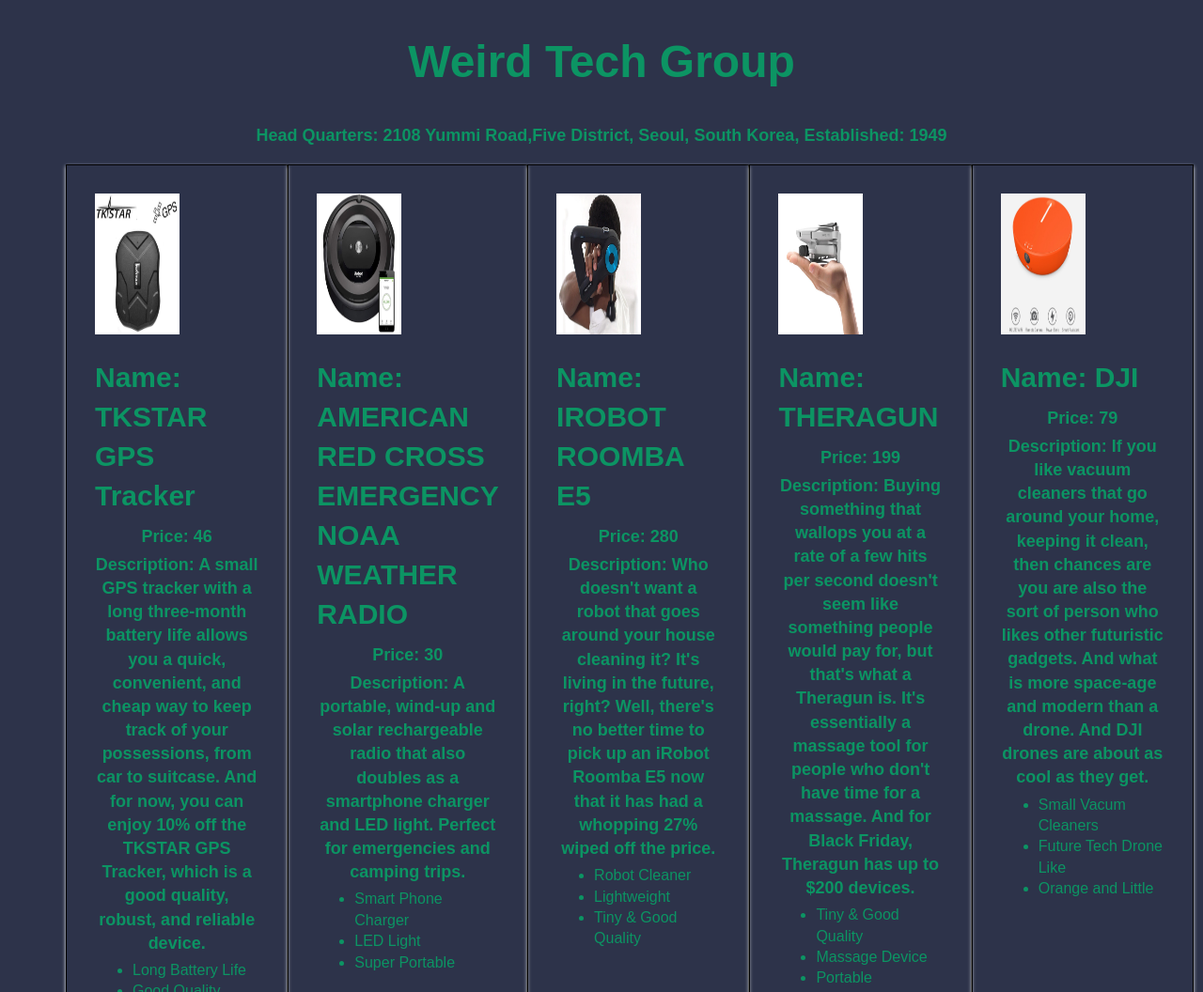
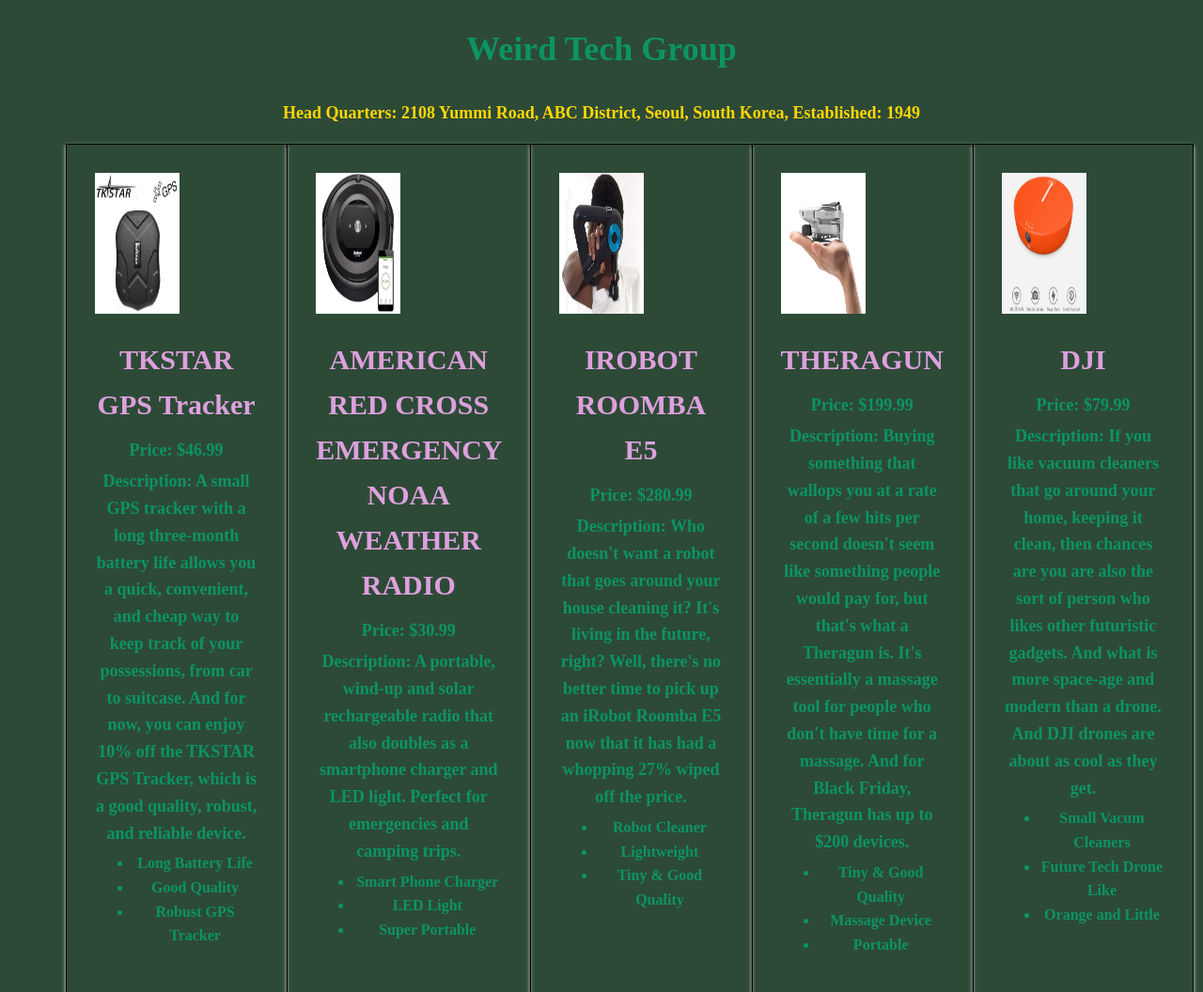
Before and after one commit to marksong0917/Weird_Tech_Deals, a plain HTML site: page index.html in a window 1280 px wide. Shown: the top 1056 px of the page at 94% size. Drawn offline with Linux system fonts and the light colour scheme; some packages are replaced by stand-ins of ours; a web font is replaced by a local one.

Commit message:
Add files via upload

```diff
--- a/css/main.css
+++ b/css/main.css
@@ -1,23 +1,37 @@
-/*CSS for the body*/
-body {
-	font-family: sans-serif;
-	font-size: 150%;
-	line-height: 1.4;
-	width: 100%;
-	background-color: #2d334a;
+/* css for the whole page, includes bg color and font family  */
+html {
+  background-color: #2d4a37;
+  font-family: "Gupter", serif;
+  text-align: center;
+  width: auto;
+  height: 100%;
+  margin: 0;
+  padding: 0;
 }
 
-/*CSS for para element*/
-p {
+/* CSS For the body (section items), h1 - h3   */
+body {
   font-size: 18px;
   font-weight: bold;
-  text-align: center;
-	color: #0c9463;
+  line-height: 1.6;
+  color: gold;
+}
+
+h1 {
+  font-weight: bold;
+  color: aquamarine;
+}
+h2 {
+  font-weight: bold;
+  color: plum;
+}
+h3 {
+  font-weight: bold;
+  color: greenyellow;
 }
 
 li {
   font-size: 16px;
-
 }
 
 /*CSS for h1*/
@@ -44,7 +58,7 @@
 }
 section article {
   border: 1px solid black;
-	box-shadow: 0 2px 4px #EFF1F3;
+  box-shadow: 0 2px 4px #eff1f3;
   padding: 2.5%;
   width: 30%;
 }
@@ -61,20 +75,7 @@
   margin-top: 0;
 }
 
-header {
-	text-align: center;
+/*Google map CSSs*/
+#map {
+  height: 100%;
 }
-
-/*CSS properties for google maps*/
-#map {
-	height: 500px;
-}
-
-/*CSS properties for the footer*/
-footer div{
- position: relative;
- bottom: 0;
- left: 43%;
- width: 100%;
- color: white;
-}
--- a/index.html
+++ b/index.html
@@ -6,19 +6,19 @@
     <meta http-equiv="X-UA-Compatible" content="ie=edge" />
     <!-- css, google font and javascript  -->
     <link
-      href="https://fonts.googleapis.com/css?family=Caveat&display=swap"
+      href="https://fonts.googleapis.com/css?family=Gupter&display=swap"
       rel="stylesheet"
     />
 
     <link rel="stylesheet" href="css/main.css" />
     <link rel="stylesheet" href="css/normalize.css" />
     <script src="js/mainjs.js" async></script>
-    <!-- link to google map API and assignment title  -->
-    <!-- <script
+    <!-- link to my google map API key  -->
+    <script
       async
       defer
-      src="https://maps.googleapis.com/maps/api/js?key=AIzaSyB5o8GzOXNM-weRI4IJ74BTph5MbHbVijM&callback=initMap"
-    ></script> -->
+      src="https://maps.googleapis.com/maps/api/js?key=AIzaSyAZrTzUAIiJARUBo1ejPs-hAVMe1q7Z744&callback=initMap"
+    ></script>
     <title>Assignment 3 - JSON - Store</title>
   </head>
   <header></header>
@@ -27,9 +27,11 @@
     <section></section>
 
     <!-- Google Map added here  -->
-    <div id="gMap"></div>
+    <h3>HQ Location:</h3>
+    <div id="map"></div>
+
     <footer>
-      <p class="center">&copy; Copyright by Mark Song. All Rights Reserved.</p>
+      <p>&copy; Copyright by Mark Song. All Rights Reserved.</p>
     </footer>
   </body>
 </html>
--- a/js/mainjs.js
+++ b/js/mainjs.js
@@ -68,8 +68,8 @@
     img.setAttribute("alt", productDeals[i].img);
 
     // adding content,  product name, product price and product description
-    h2.textContent = "Name: " + productDeals[i].productName;
-    p1.textContent = "Price: " + productDeals[i].productPrice;
+    h2.textContent = productDeals[i].productName;
+    p1.textContent = "Price: $" + productDeals[i].productPrice;
     p2.textContent = "Description: " + productDeals[i].productDesc;
 
     //adding keyFeatures content using array for j for items and loop through every feature and adding it
@@ -92,22 +92,16 @@
   }
 }
 
-// // Following Google API, init and add the map
-// //Reference: https://developers.google.com/maps/documentation/javascript/adding-a-google-map
-// function googleMap() {
-//   //Stores the office location
-//   var officeLocation = { lat: 37.5665, lng: 126.978 };
-//   //Creates a maps object
-//   var gMap = new google.maps.Map(document.getElementById("gMap"), {
-//     zoom: 14,
-//     center: officeLocation
-//   });
-//   //Sets the marker
-//   var marker = new google.maps.Marker({
-//     position: officeLocation,
-//     map: gMap,
-//     title: "Weird Tech Group"
-//   });
-// }
-// //call function google map init
-// googleMap();
+// Initialize and add the map
+function initMap() {
+  // The map, will be centered at the office location, seoul
+  var map = new google.maps.Map(document.getElementById("map"), {
+    center: { lat: 37.5665, lng: 126.978 },
+    zoom: 8
+  });
+  // The marker, positioned at HQ Office
+  var marker = new google.maps.Marker({
+    position: { lat: 37.5665, lng: 126.978 },
+    map: map
+  });
+}
--- a/products.json
+++ b/products.json
@@ -1,12 +1,12 @@
 {
   "groupName": "Weird Tech Group",
-  "HQ": "2108 Yummi Road,Five District, Seoul, South Korea",
+  "HQ": "2108 Yummi Road, ABC District, Seoul, South Korea",
   "established": 1949,
   "active": true,
   "productDeals": [
     {
       "productName": "TKSTAR GPS Tracker",
-      "productPrice": 46,
+      "productPrice": 46.99,
       "productDesc": "A small GPS tracker with a long three-month battery life allows you a quick, convenient, and cheap way to keep track of your possessions, from car to suitcase. And for now, you can enjoy 10% off the TKSTAR GPS Tracker, which is a good quality, robust, and reliable device.",
       "productKeyFs": [
         "Long Battery Life",
@@ -18,7 +18,7 @@
 
     {
       "productName": "AMERICAN RED CROSS EMERGENCY NOAA WEATHER RADIO",
-      "productPrice": 30,
+      "productPrice": 30.99,
       "productDesc": "A portable, wind-up and solar rechargeable radio that also doubles as a smartphone charger and LED light. Perfect for emergencies and camping trips.",
       "productKeyFs": ["Smart Phone Charger", "LED Light", "Super Portable"],
       "img": "AMERICAN-RED-CROSS-EMERGENCY-NOAA-WEATHER-RADIO.jpg"
@@ -26,7 +26,7 @@
 
     {
       "productName": "IROBOT ROOMBA E5",
-      "productPrice": 280,
+      "productPrice": 280.99,
       "productDesc": "Who doesn't want a robot that goes around your house cleaning it? It's living in the future, right? Well, there's no better time to pick up an iRobot Roomba E5 now that it has had a whopping 27% wiped off the price.",
       "productKeyFs": ["Robot Cleaner", "Lightweight", "Tiny & Good Quality"],
       "img": "IROBOT-ROOMBA-E5.jpg"
@@ -34,7 +34,7 @@
 
     {
       "productName": "THERAGUN",
-      "productPrice": 199,
+      "productPrice": 199.99,
       "productDesc": "Buying something that wallops you at a rate of a few hits per second doesn't seem like something people would pay for, but that's what a Theragun is. It's essentially a massage tool for people who don't have time for a massage. And for Black Friday, Theragun has up to $200 devices.",
       "productKeyFs": ["Tiny & Good Quality", "Massage Device", "Portable"],
       "img": "THERAGUN.jpg"
@@ -42,7 +42,7 @@
 
     {
       "productName": "DJI",
-      "productPrice": 79,
+      "productPrice": 79.99,
       "productDesc": "If you like vacuum cleaners that go around your home, keeping it clean, then chances are you are also the sort of person who likes other futuristic gadgets. And what is more space-age and modern than a drone. And DJI drones are about as cool as they get.",
       "productKeyFs": [
         "Small Vacum Cleaners",
```
Lines whose indentation alone changed are shown as unchanged.
